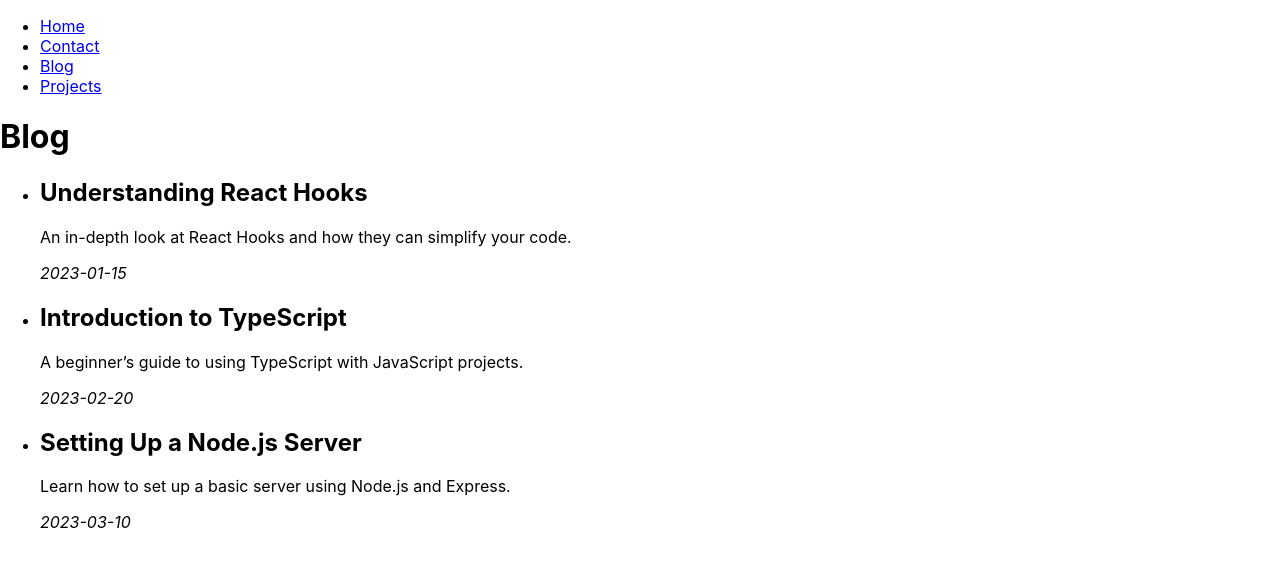
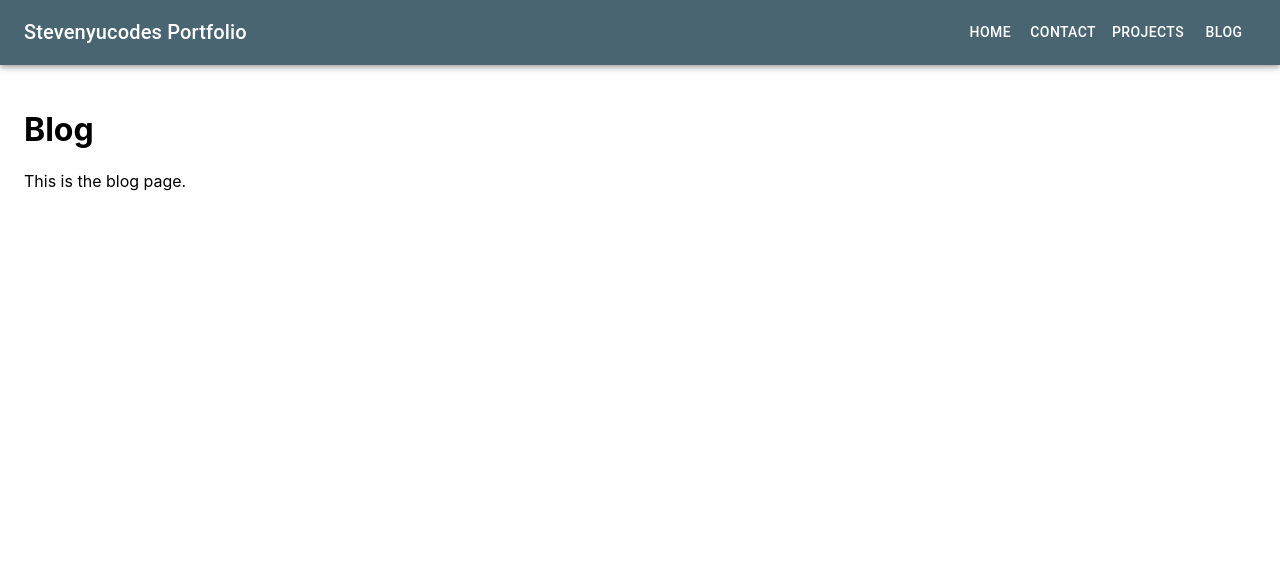
Before and after one commit to stevenyucodes/stevenyucodes_website, a React (Create React App) app: page /Blog in a window 1280 px wide. Shown: the top 566 px of the page. Built offline with nearby package versions, Linux system fonts and the light colour scheme.

Commit message:
Added appbar

```diff
--- a/package.json
+++ b/package.json
@@ -3,6 +3,10 @@
   "version": "0.1.0",
   "private": true,
   "dependencies": {
+    "@emotion/react": "^11.11.4",
+    "@emotion/styled": "^11.11.5",
+    "@mui/icons-material": "^5.15.20",
+    "@mui/material": "^5.15.20",
     "@testing-library/jest-dom": "^5.17.0",
     "@testing-library/react": "^13.4.0",
     "@testing-library/user-event": "^13.5.0",
--- a/src/App.tsx
+++ b/src/App.tsx
@@ -1,3 +1,4 @@
+/**
 import React from 'react';
 import { BrowserRouter as Router, Routes, Route } from 'react-router-dom';
 import Home from './components/Home';
@@ -9,15 +10,63 @@
 const App: React.FC = () => {
   return (
     <Router>
-      <Header />
+      <div>
       <Routes>
         <Route path="/" element={<Home />} />
-        <Route path="/contact" element={<Contact />} />
-        <Route path="/blog" element={<Blog />} />
-        <Route path="/projects" element={<Projects />} />
+        <Route path="/Contact" element={<Contact />} />
+        <Route path="/Blog" element={<Blog />} />
+        <Route path="/Projects" element={<Projects />} />
       </Routes>
+      </div>
     </Router>
   );
 };
 
 export default App;
+*/
+// src/App.tsx
+import React from 'react';
+import { BrowserRouter as Router, Route, Routes, Link } from 'react-router-dom';
+import { AppBar, Toolbar, Typography, Button, Box } from '@mui/material';
+import Home from './components/Home';
+import Contact from './components/Contact';
+import Blog from './components/Blog';
+import Projects from './components/Projects';
+//import Header from './components/Header';
+
+function App() {
+  return (
+    <Router>
+      <AppBar position="static"sx={{ backgroundColor: '#4A6572', height: '65px', zIndex: theme => theme.zIndex.drawer + 1 }}>
+        <Toolbar>
+          <Typography variant="h6" sx={{ flexGrow: 1 }}>
+            Stevenyucodes Portfolio
+          </Typography>
+          <Button color="inherit" component={Link} to="/">
+            Home
+          </Button>
+          <Button color="inherit" component={Link} to="/contact">
+            Contact
+          </Button>
+          <Button color="inherit" component={Link} to="/projects">
+            Projects
+          </Button>
+          <Button color="inherit" component={Link} to="/blog">
+            Blog
+          </Button>
+        </Toolbar>
+      </AppBar>
+
+      <Box sx={{ p: 3 }}>
+        <Routes>
+          <Route path="/" element={<Home />} />
+          <Route path="/Contact" element={<Contact />} />
+          <Route path="/Blog" element={<Blog />} />
+          <Route path="/Projects" element={<Projects />} />
+        </Routes>
+      </Box>
+    </Router>
+  );
+}
+
+export default App;
--- a/src/components/Blog.tsx
+++ b/src/components/Blog.tsx
@@ -1,49 +1,12 @@
-// src/components/BlogPage.tsx
 import React from 'react';
 
-interface BlogPost {
-  id: number;
-  title: string;
-  summary: string;
-  date: string;
-}
-
-const blogPosts: BlogPost[] = [
-  {
-    id: 1,
-    title: 'Understanding React Hooks',
-    summary: 'An in-depth look at React Hooks and how they can simplify your code.',
-    date: '2023-01-15',
-  },
-  {
-    id: 2,
-    title: 'Introduction to TypeScript',
-    summary: 'A beginner’s guide to using TypeScript with JavaScript projects.',
-    date: '2023-02-20',
-  },
-  {
-    id: 3,
-    title: 'Setting Up a Node.js Server',
-    summary: 'Learn how to set up a basic server using Node.js and Express.',
-    date: '2023-03-10',
-  },
-];
-
-const BlogPage: React.FC = () => {
+const Blog: React.FC = () => {
   return (
     <div>
       <h1>Blog</h1>
-      <ul>
-        {blogPosts.map(post => (
-          <li key={post.id}>
-            <h2>{post.title}</h2>
-            <p>{post.summary}</p>
-            <p><em>{post.date}</em></p>
-          </li>
-        ))}
-      </ul>
+      <p>This is the blog page.</p>
     </div>
   );
 };
 
-export default BlogPage;
+export default Blog;
--- a/src/components/Contact.tsx
+++ b/src/components/Contact.tsx
@@ -1,27 +1,12 @@
-// src/components/ContactPage.tsx
 import React from 'react';
 
-const ContactPage: React.FC = () => {
+const Contact: React.FC = () => {
   return (
     <div>
       <h1>Contact Me</h1>
-      <form>
-        <div>
-          <label htmlFor="name">Name:</label>
-          <input type="text" id="name" name="name" required />
-        </div>
-        <div>
-          <label htmlFor="email">Email:</label>
-          <input type="email" id="email" name="email" required />
-        </div>
-        <div>
-          <label htmlFor="message">Message:</label>
-          <textarea id="message" name="message" required></textarea>
-        </div>
-        <button type="submit">Submit</button>
-      </form>
+      <p>This is the contact page.</p>
     </div>
   );
 };
 
-export default ContactPage;
+export default Contact;
--- a/src/components/Home.tsx
+++ b/src/components/Home.tsx
@@ -1,37 +1,13 @@
 // src/components/HomePage.tsx
 import React from 'react';
 
-const HomePage: React.FC = () => {
+const Home: React.FC = () => {
   return (
     <div>
-      <h1>Welcome to Steven Yu's Portfolio</h1>
-      <p>
-        Hi, I'm Steven Yu, a passionate developer with a focus on full stack engineering using JavaScript, React, TypeScript, MongoDB, and other modern technologies. This portfolio showcases my projects, blog posts, and contact information.
-      </p>
-      <section>
-        <h2>About Me</h2>
-        <p>
-          I recently completed an internship with UC Berkeley’s department of Chemical and Biomolecular Engineering, where I developed a passion for bridging biology and technology. I graduated with a B.A. in Data Science and am currently working on improving my skills as a full stack engineer.
-        </p>
-      </section>
-      <section>
-        <h2>Latest Projects</h2>
-        <ul>
-          <li>Project 1: Description...</li>
-          <li>Project 2: Description...</li>
-          <li>Project 3: Description...</li>
-        </ul>
-      </section>
-      <section>
-        <h2>Blog</h2>
-        <ul>
-          <li>Blog Post 1: Summary...</li>
-          <li>Blog Post 2: Summary...</li>
-          <li>Blog Post 3: Summary...</li>
-        </ul>
-      </section>
+      <h1>Welcome to My Portfolio</h1>
+      <p>This is the home page.</p>
     </div>
   );
 };
 
-export default HomePage;
+export default Home
--- a/src/components/Projects.tsx
+++ b/src/components/Projects.tsx
@@ -1,49 +1,12 @@
-// src/components/ProjectsPage.tsx
 import React from 'react';
 
-interface Project {
-  id: number;
-  title: string;
-  description: string;
-  link: string;
-}
-
-const projects: Project[] = [
-  {
-    id: 1,
-    title: 'Portfolio Website',
-    description: 'A personal portfolio website to showcase my projects, blog posts, and contact information.',
-    link: 'https://github.com/yourusername/portfolio-website',
-  },
-  {
-    id: 2,
-    title: 'React To-Do App',
-    description: 'A simple to-do list application built with React and TypeScript.',
-    link: 'https://github.com/yourusername/react-todo-app',
-  },
-  {
-    id: 3,
-    title: 'Node.js REST API',
-    description: 'A RESTful API built with Node.js and Express for managing a collection of resources.',
-    link: 'https://github.com/yourusername/nodejs-rest-api',
-  },
-];
-
-const ProjectsPage: React.FC = () => {
+const Projects: React.FC = () => {
   return (
     <div>
-      <h1>Projects</h1>
-      <ul>
-        {projects.map(project => (
-          <li key={project.id}>
-            <h2>{project.title}</h2>
-            <p>{project.description}</p>
-            <a href={project.link} target="_blank" rel="noopener noreferrer">View Project</a>
-          </li>
-        ))}
-      </ul>
+      <h1>My Projects</h1>
+      <p>This is the projects page.</p>
     </div>
   );
 };
 
-export default ProjectsPage;
+export default Projects;
```
Also changed, not shown: 1 other file (tests, documents, lock files or other folders).
